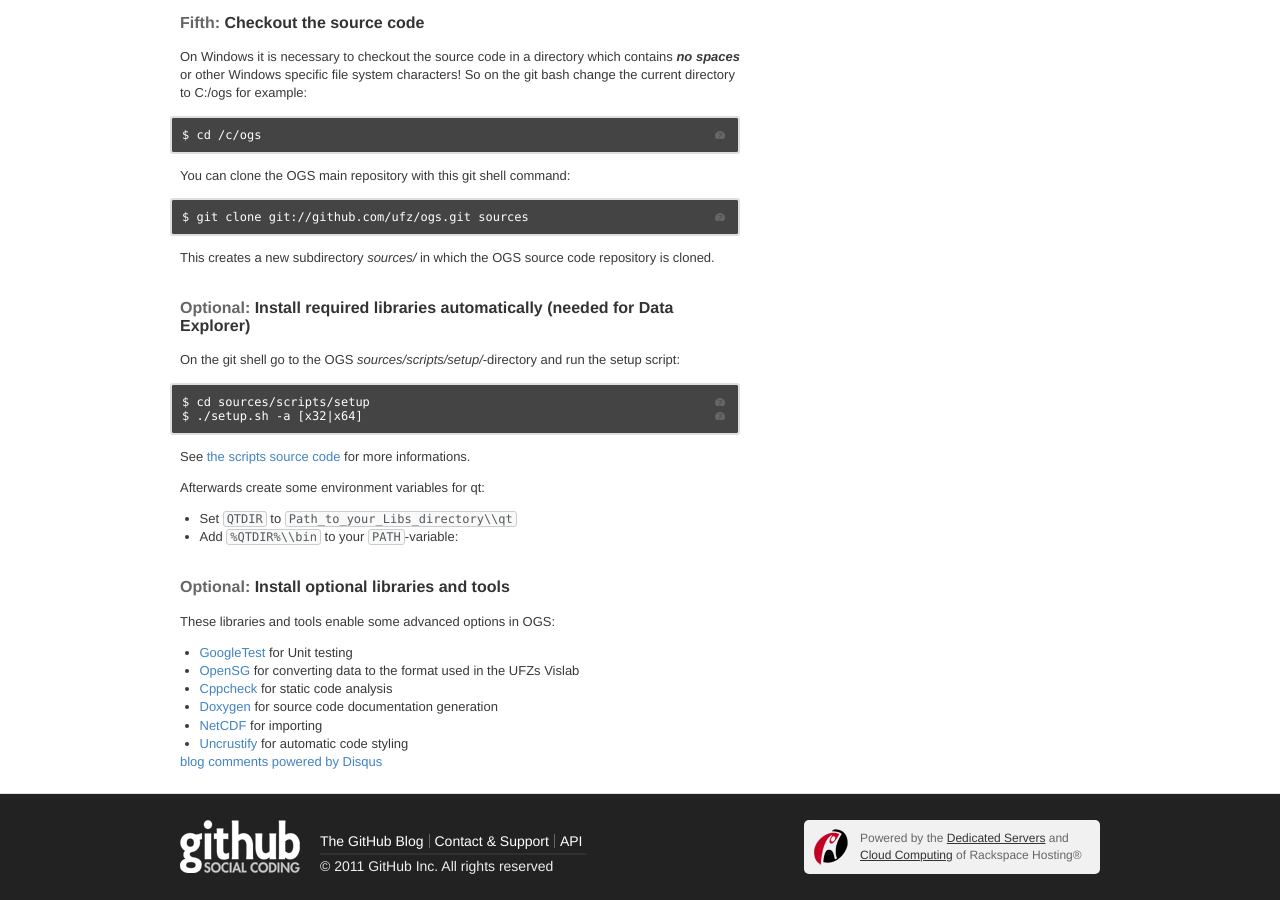
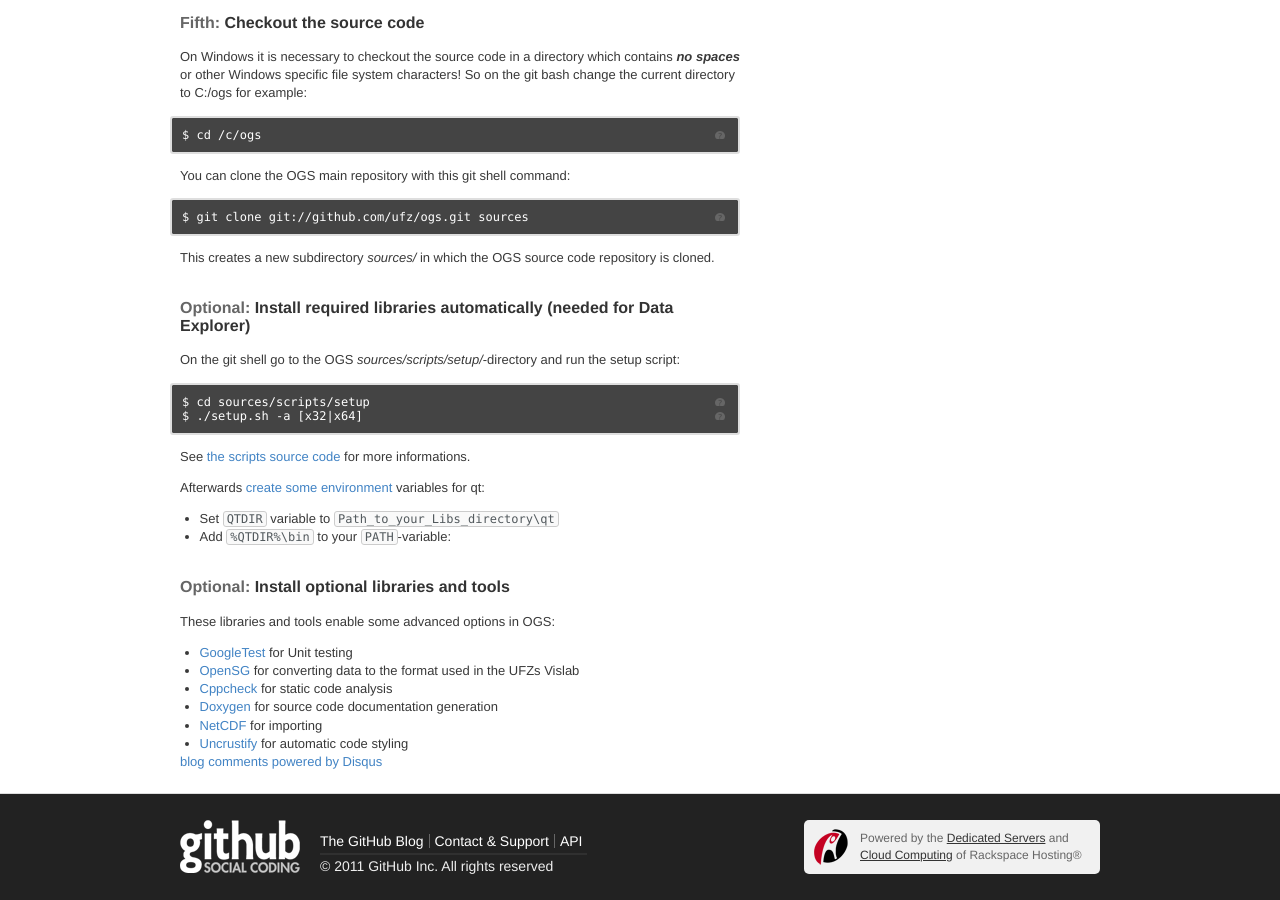
Before and after one commit to ufz/devguide, a Jekyll site: the page built from _posts/2011-07-07-win-prerequisites.markdown, in a window 1280 px wide and 900 px high, scrolled down 1635 px. Built offline with Jekyll 4.4.1, drawn with Linux system fonts in a browser that asks for light colours; comment, search, counter and statistics services are not loaded.

Commit message:
Added link to environment variables tutorial.

```diff
--- a/_posts/2011-07-07-win-prerequisites.markdown
+++ b/_posts/2011-07-07-win-prerequisites.markdown
@@ -72,10 +72,10 @@ script:
 
 See [the scripts source code](https://github.com/ufz/ogs/tree/master/scripts/setup) for more informations.
 
-Afterwards create some environment variables for qt:
+Afterwards [create some environment](http://www.itechtalk.com/thread3595.html) variables for qt:
 
-- Set `QTDIR` to `Path_to_your_Libs_directory\\qt`
-- Add `%QTDIR%\\bin` to your `PATH`-variable:
+- Set `QTDIR` variable to `Path_to_your_Libs_directory\qt`
+- Add `%QTDIR%\bin` to your `PATH`-variable:
 
 ## <span class="step">Optional:</span> Install optional libraries and tools ##
 
```
